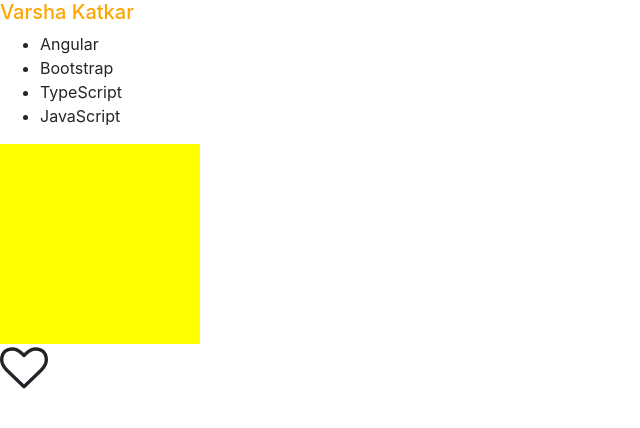
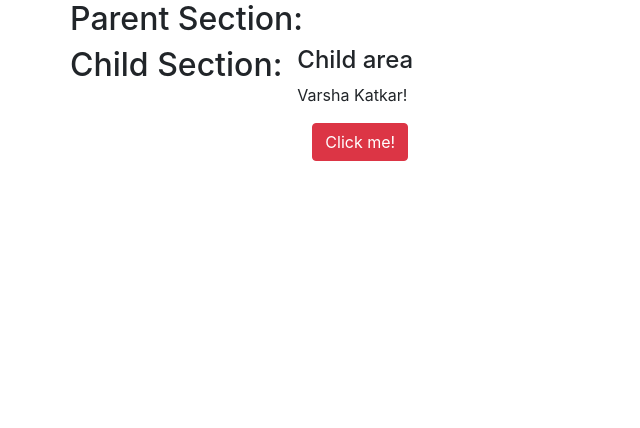
Before and after one commit to vkatkar09/Angular_Practice_All_Concepts, an Angular app in the folder myapp/: page / in a window 1280 px wide. Shown: the top 428 px of the page, without its empty margins (0-640 px from the left). Built offline with nearby package versions, Linux system fonts and the light colour scheme.

Commit message:
#varsha : Input & Output Decorator

```diff
--- a/myapp/src/app/app.component.html
+++ b/myapp/src/app/app.component.html
@@ -1 +1,2 @@
-<app-course></app-course>
+<!-- <app-course></app-course> -->
+<app-parent></app-parent>
--- a/myapp/src/app/app.module.ts
+++ b/myapp/src/app/app.module.ts
@@ -4,11 +4,15 @@ import { NgModule } from '@angular/core';
 import { AppComponent } from './app.component';
 import { CourseComponent } from './course.component';
 import { Courses } from './courses';
+import { ChildComponent } from './child.component';
+import { ParentComponent } from './parent.component';
 
 @NgModule({
   declarations: [
     AppComponent,
-    CourseComponent
+    CourseComponent,
+    ParentComponent,
+    ChildComponent
   ],
   imports: [
     BrowserModule
--- /dev/null
+++ b/myapp/src/app/child.component.ts
@@ -0,0 +1,29 @@
+import {Component, Input, EventEmitter, Output} from '@angular/core';
+
+@Component({
+    selector : 'app-child',
+    template : `
+    <div class="container">
+    <div class="row">
+       <h4>Child area</h4>
+    </div>
+    <div class="row">
+       <p>{{username}}</p>
+   </div>
+   <button type="button" class="btn btn-danger" (click)="Action()">Click me!</button>
+   </div>
+    `
+})
+
+export class ChildComponent{
+@Input() public username : string;
+public email : string = "varsha.katkar93@gmail.com";
+@Output() public item =new EventEmitter();
+
+constructor(){}
+
+Action(){
+    this.item.emit(this.email);
+}
+
+}
--- /dev/null
+++ b/myapp/src/app/parent.component.ts
@@ -0,0 +1,34 @@
+import {Component} from '@angular/core';
+
+@Component({
+    selector : 'app-parent',
+    template : `
+    <div class="container">
+     <div class="row">
+        <h2>Parent Section: </h2>
+        <div class="col">
+            <p>{{emailID}}</p>
+        </div>
+     </div>
+
+     <div class="row">
+        <h2>Child Section: </h2>
+        <div class="col">
+           <app-child [username]="name" (item)=AddEmail($event)></app-child>
+       </div>
+     </div>
+
+
+    </div>
+    `
+})
+
+export class ParentComponent{
+    public name : string = "Varsha Katkar!";
+    public emailID : string
+    constructor(){}
+
+    AddEmail(data){
+        this.emailID = data;
+    }
+}
```
